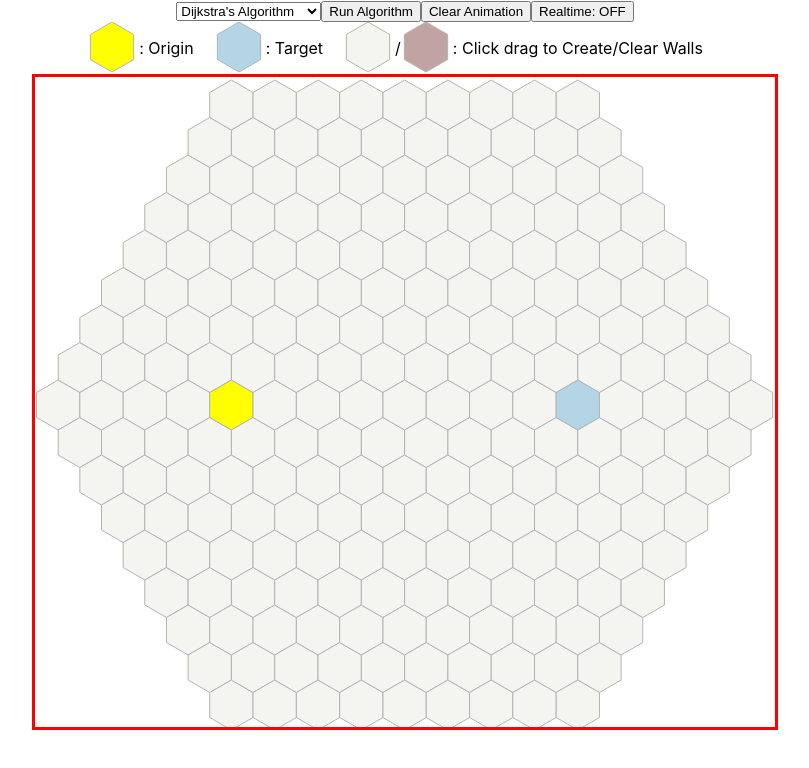
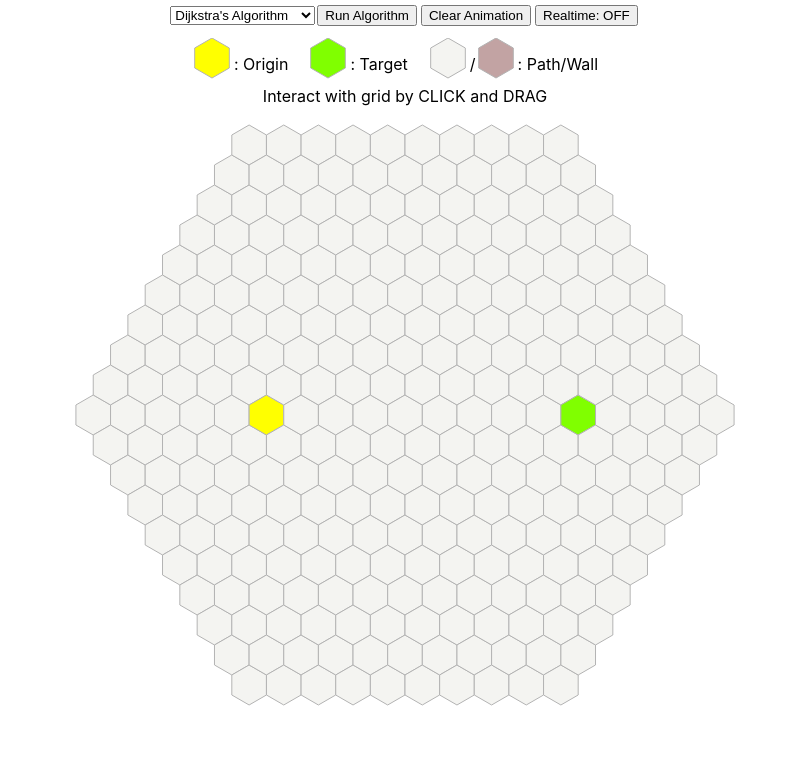
Before and after one commit to tongxuanbao/hexagongrids-visualizer, a React (Create React App) app: page / in a window 1280 px wide. Shown: the top 768 px of the page, without its empty margins (235-1044 px from the left). Built offline with nearby package versions, Linux system fonts and the light colour scheme.

Commit message:
Need some styling and more algorithms

```diff
--- a/src/App.jsx
+++ b/src/App.jsx
@@ -25,7 +25,9 @@ import { useState, useEffect, createContext } from "react";
 
 function getWindowDimensions() {
   const { innerWidth: width, innerHeight: height } = window;
-  return Math.min(width, height - 100);
+  const panelDimension = Math.min(Math.trunc(width * 0.9), height - 100);
+  const size = Math.min(20.0, Math.trunc(panelDimension / 17));
+  return { size, panelDimension };
 }
 
 export const GridContext = createContext({});
--- a/src/Components/Legends/index.jsx
+++ b/src/Components/Legends/index.jsx
@@ -1,11 +1,13 @@
 import { useContext, useState } from "react";
-import { GridContext, HexUtils } from "../../HexagonGrids";
+import { HexUtils } from "../../HexagonGrids";
+import { GridContext } from "../../App";
 import "../../Styles/Mainbody.css";
 
 const Legends = () => {
   const { size } = useContext(GridContext);
   const [points, setPoint] = useState(HexUtils.getStrHexCorners(size));
   return (
+    <div className="LegendsContainer">
       <div className="Legends">
         <svg
           width={size * 2 + 2}
@@ -66,7 +68,9 @@ const Legends = () => {
             ></polygon>
           </g>
         </svg>
-      <p className="withMargin">: Click drag to Create/Clear Walls</p>
+        <p className="withMargin">: Path/Wall</p>
+      </div>
+      <p>Interact with grid by CLICK and DRAG</p>
     </div>
   );
 };
--- a/src/Components/Mainbody/index.jsx
+++ b/src/Components/Mainbody/index.jsx
@@ -4,19 +4,18 @@ import {
   HexGrid,
   HexGenerator,
   Hexagon,
-  Hex,
   Path,
-  GridContext,
 } from "../../HexagonGrids";
 import { useEffect, useState, useContext } from "react";
 import useAlgorithms from "../Algorithms";
 import "../../Styles/Mainbody.css";
 import ControlPanel from "../ControlPanel";
 import Legends from "../Legends";
+import { GridContext } from "../../App";
 
 const Mainbody = () => {
-  const { size, width, height } = useContext(GridContext);
-  const [rad, setRad] = useState(HexUtils.getRad(size, width));
+  const { size, panelDimension } = useContext(GridContext);
+  const [rad, setRad] = useState(HexUtils.getRad(size, panelDimension));
 
   const [hexagons, setHexagons] = useState(HexGenerator.hexagonArr(rad));
   const [origin, setOrigin] = useState({
@@ -39,6 +38,14 @@ const Mainbody = () => {
 
   const runAlgo = useAlgorithms(hexagons, origin, target);
 
+  function getViewBox() {
+    const center = HexUtils.hexToPoint(hexagons[rad][rad], size);
+    const x1 = center.x - panelDimension / 2;
+    return `${x1} -${size + 3} ${panelDimension} ${
+      (panelDimension * Math.sqrt(3)) / 2
+    }`;
+  }
+
   function executeAlgo() {
     const [ani, pa] = runAlgo(algo);
     setAnimation(ani);
@@ -48,6 +55,19 @@ const Mainbody = () => {
   useEffect(() => {
     if (realTime) executeAlgo();
   }, [origin, target, hexagons]);
+
+  useEffect(() => {
+    setRad(HexUtils.getRad(size, panelDimension));
+    setHexagons(HexGenerator.hexagonArr(rad));
+    setOrigin({
+      q: Math.round(rad / 2),
+      r: rad,
+    });
+    setTarget({
+      q: Math.round(rad + rad / 2),
+      r: rad,
+    });
+  }, [panelDimension]);
 
   function clearAnimation() {
     setAnimation([]);
@@ -131,9 +151,9 @@ const Mainbody = () => {
       <Legends />
       <div>
         <HexViewPort
-          width={740}
-          height={650}
-          viewBox={`${(size * 1.5 * rad) / 2} -${size + 3} 740 650`}
+          width={panelDimension}
+          height={(panelDimension * Math.sqrt(3)) / 2}
+          viewBox={getViewBox()}
         >
           <HexGrid size={size}>
             {hexagons.map((hex_row, q) =>
--- a/src/HexagonGrids/HexUtils.jsx
+++ b/src/HexagonGrids/HexUtils.jsx
@@ -70,7 +70,9 @@ class HexUtils {
 
   static getRad(size, width) {
     const w = Math.sqrt(3) * size;
-    return Math.trunc(width / w / 2);
+    let rad = 0;
+    while (((rad + 1) * 2 + 1) * w < width) rad += 1;
+    return rad;
   }
 
   static pathToPoints(path, size) {
--- a/src/HexagonGrids/HexViewPort.jsx
+++ b/src/HexagonGrids/HexViewPort.jsx
@@ -8,7 +8,7 @@ const HexViewPort = (props) => {
       width={width}
       height={height}
       viewBox={viewBox}
-      style={{ border: "3px solid red" }}
+      // style={{ border: "3px solid red" }}
       version="1.1"
       xmlns="http://www.w3.org/2000/svg"
     >
--- a/src/Styles/Mainbody.css
+++ b/src/Styles/Mainbody.css
@@ -37,7 +37,7 @@ g.origin {
 }
 
 g.target {
-  fill: hsl(200, 50%, 80%);
+  fill: hsl(90, 100%, 50%);
 }
 
 g.wall {
@@ -65,8 +65,21 @@ g.wall {
 
 .Legends {
   display: flex;
+  margin-top: 10px;
+  margin-bottom: -20px;
 }
 
 .Legends .withMargin {
   margin-right: 20px;
 }
+
+.LegendsContainer {
+  display: flex;
+  flex-direction: column;
+  align-items: center;
+}
+
+button {
+  margin: 2px;
+  margin-top: 5px;
+}
```
Lines whose indentation alone changed are shown as unchanged.
